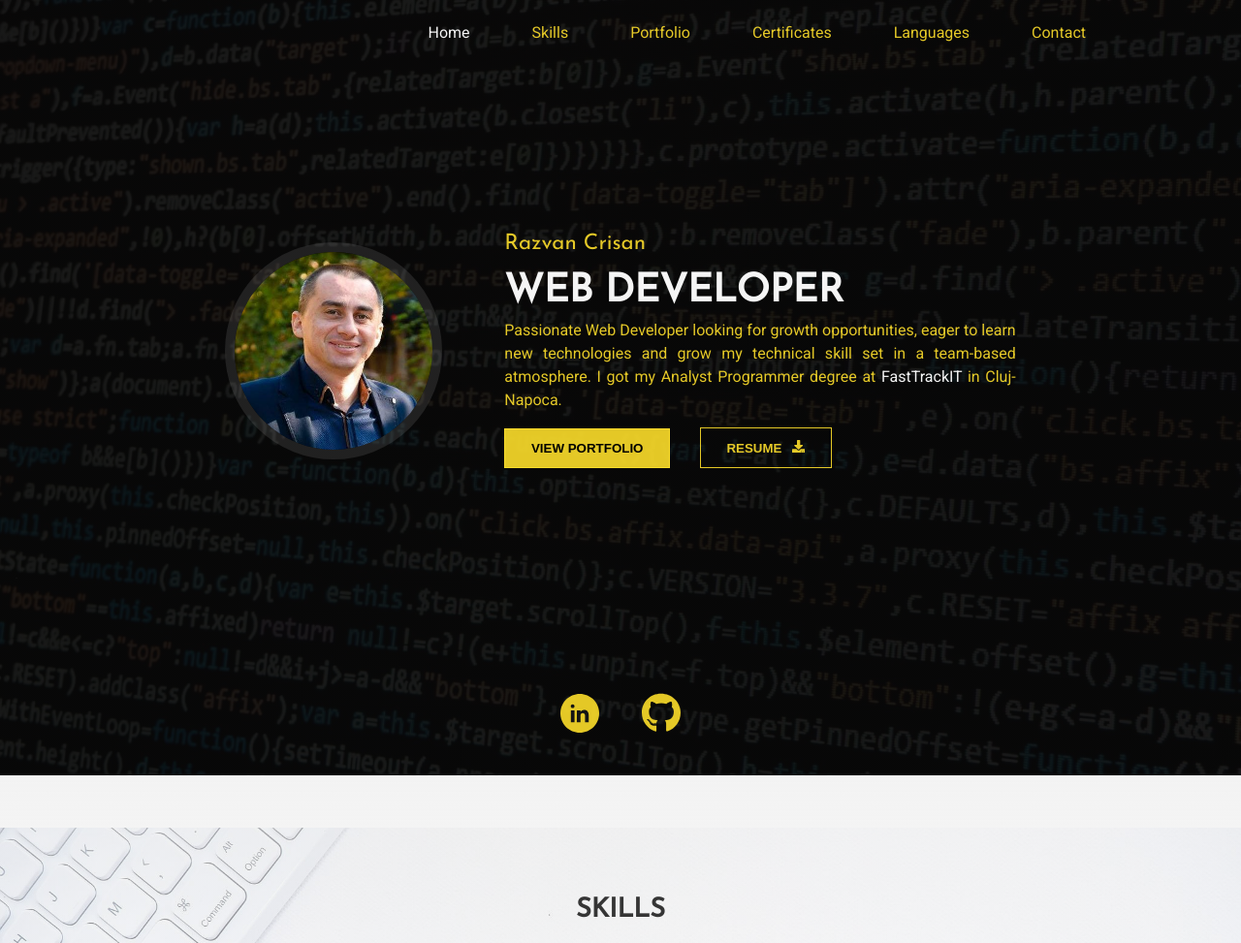
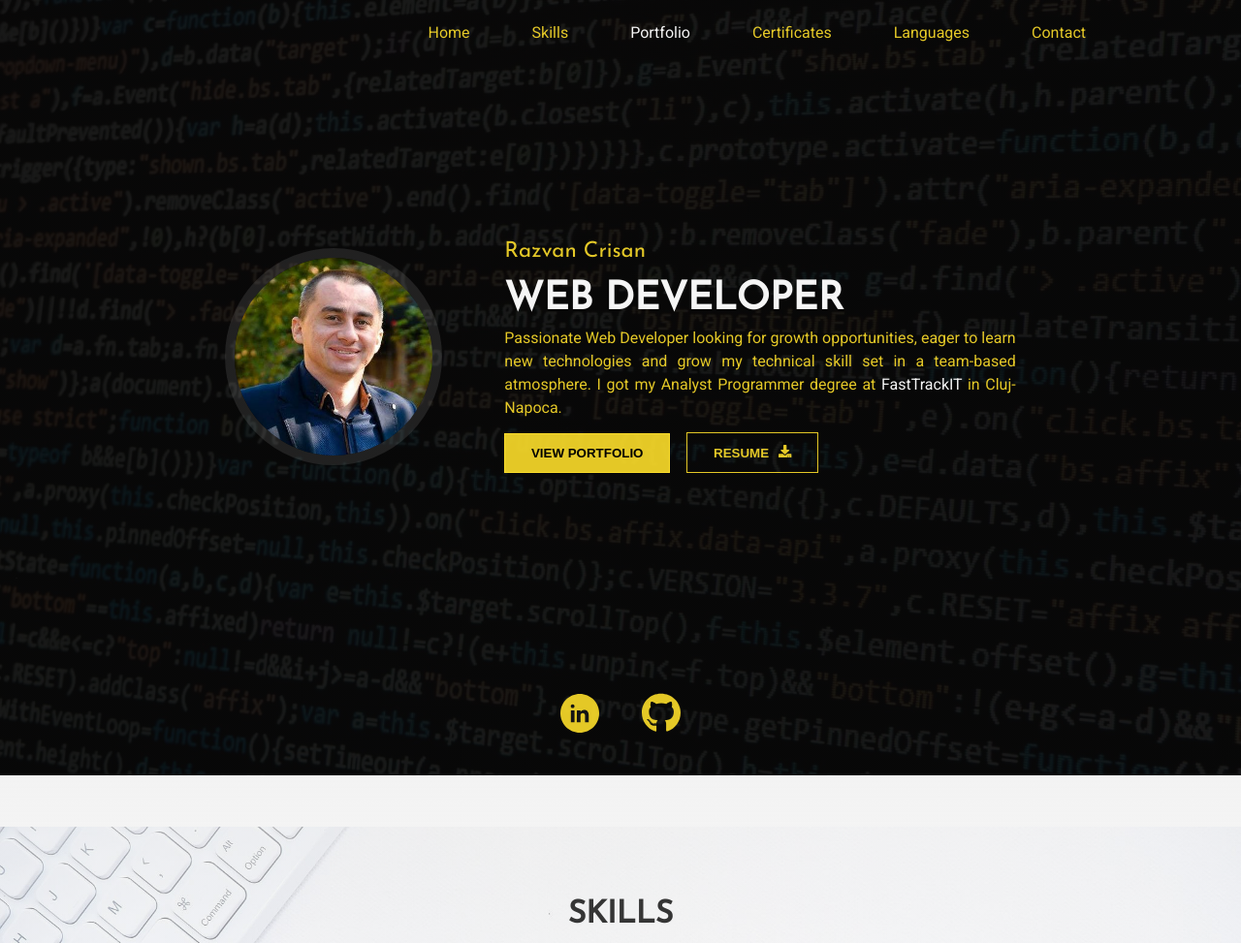
Before and after one commit to razvanWebDev/razvanDev, a plain HTML site: page index.html in a window 1280 px wide. Shown: the top 973 px of the page at 97% size. Drawn offline with nearby package versions, Linux system fonts and the light colour scheme.

Commit message:
modified current link entry position

```diff
--- a/app.js
+++ b/app.js
@@ -51,7 +51,7 @@ const showHeaderName = () => {
 const linkCurrentState = () => {
   const cur_pos = $(this).scrollTop();
   sections.each(function() {
-    const top = $(this).offset().top - nav_height - 200;
+    const top = $(this).offset().top - nav_height - window.innerHeight / 2;
     const bottom = top + $(this).outerHeight();
     if (cur_pos >= top && cur_pos <= bottom) {
       header.find("a").removeClass("current black");
@@ -68,7 +68,6 @@ const linkCurrentState = () => {
 //Scroll page on click
 $(".menuButtons").on("click", function(e) {
   const idName = $(this).attr("data-page");
-  const x = window.innerWidth;
   let headerHeight = $(window).height() * 0.09;
 
   $("html, body").animate(
@@ -200,7 +199,7 @@ const parallax = (section, speed) => {
       ((window.scrollY - item.offsetTop) / window.innerHeight) * 10;
     if (sectionId === "skills-section") {
       item.style.backgroundPosition = `0px ${distance * speed}px`;
-    }else{
+    } else {
       item.style.backgroundPosition = `center ${distance * speed}px`;
     }
   }
@@ -226,6 +225,5 @@ labelTransform.forEach(input =>
   input.addEventListener("focusout", () => moveDown(input))
 );
 
-
 loadProjects();
 navSlide();
--- a/style.css
+++ b/style.css
@@ -22,7 +22,7 @@ section {
 
 section h2 {
   font-family: "Josefin Sans", sans-serif;
-  font-size: 1.7em;
+  font-size: 2em;
   margin-bottom: 2.5em;
   border-radius: 10px;
   display: inline-block;
@@ -148,7 +148,7 @@ header {
   width: 14em;
   border-radius: 50%;
   border: 10px solid rgba(255, 255, 255, 0.1);
-  margin-bottom: 16px;
+  margin: 1em 0;
   animation: drop 2s ease;
 }
 
@@ -186,7 +186,6 @@ header {
 }
 
 .aboutMe p {
-  margin-bottom: 1em;
   line-height: 1.5;
 }
 
@@ -201,8 +200,6 @@ header {
 
 .portfolio-btn {
   background-color: var(--secondary-color);
-  margin-right: 2em;
-  margin-bottom: 16px;
 }
 
 .portfolio-btn:hover {
@@ -213,6 +210,7 @@ header {
 .download-cv-button {
   background-color: transparent;
   color: var(--secondary-color);
+  margin: 1em 1em 0;
 }
 
 .download-cv-button:hover {
@@ -928,7 +926,7 @@ table tr:last-child td:last-child {
     margin-bottom: 20px;
   }
   .portfolio-btn {
-    margin: 0 0 20px;
+    /* margin: 0 0 20px; */
   }
 
   /* skills page */
```
